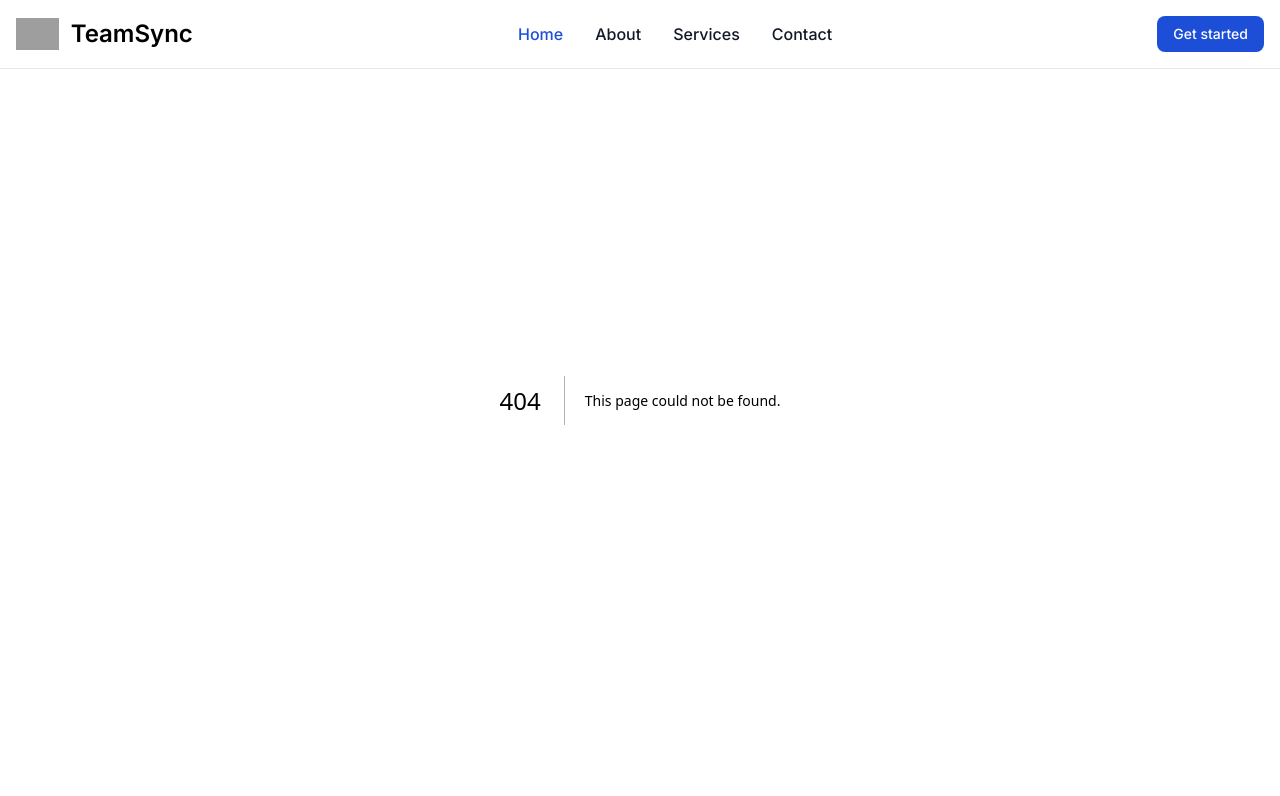
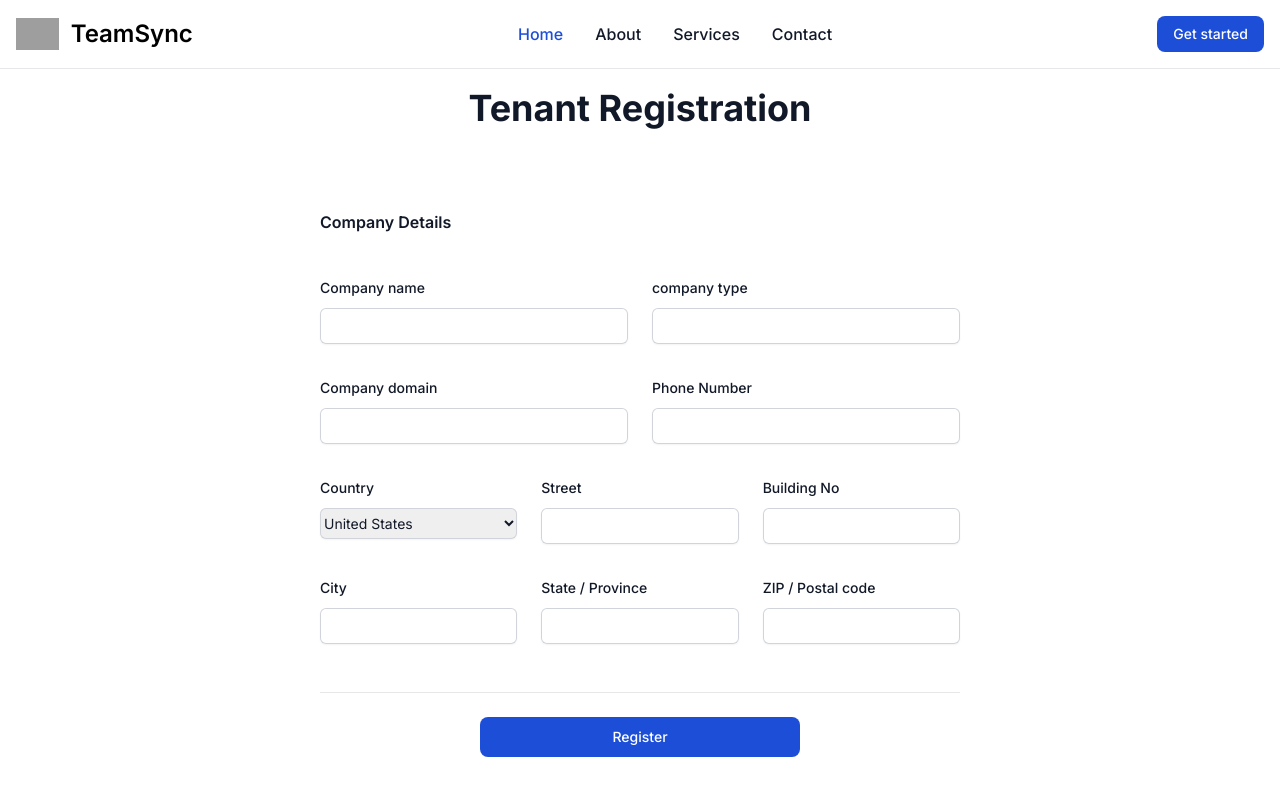
Before and after one commit to jitheshm/TeamSync, a Next.js app in the folder frontend/: page /tenant-registration in a window 1280 px wide. Before the commit this address had no page. Shown: the top 796 px of the page. Built offline with nearby package versions, Linux system fonts and the light colour scheme; grey boxes are pictures that could not be loaded.

Commit message:
tenant registration page added

```diff
--- /dev/null
+++ b/frontend/src/app/tenant-registration/page.tsx
@@ -0,0 +1,98 @@
+import React from 'react'
+
+function page() {
+    return (
+
+        <div className='bg-white pt-10 h-screen'>
+
+            <div>
+                <h4 className="text-3xl font-bold tracki text-center mt-12 sm:text-4xl text-gray-900">Tenant Registration</h4>
+            </div>
+            <form className='w-1/2 mx-auto mt-20'>
+                <div className="space-y-12">
+
+                    <div className="border-b border-gray-900/10 pb-12">
+                        <h2 className="text-base font-semibold leading-7 text-gray-900">Company Details</h2>
+                        <div className="mt-10 grid grid-cols-1 gap-x-6 gap-y-8 sm:grid-cols-6">
+                            <div className="sm:col-span-3">
+                                <label htmlFor="company-name" className="block text-sm font-medium leading-6 text-gray-900">Company name</label>
+                                <div className="mt-2">
+                                    <input type="text" name="company-name" id="company-name" autoComplete="given-name" className="block w-full rounded-md border-0 py-1.5 text-gray-900 shadow-sm ring-1 ring-inset ring-gray-300 placeholder:text-gray-400 focus:ring-2 focus:ring-inset focus:ring-indigo-600 sm:text-sm sm:leading-6" />
+                                </div>
+                            </div>
+                            <div className="sm:col-span-3">
+                                <label htmlFor="company-type" className="block text-sm font-medium leading-6 text-gray-900">company type</label>
+                                <div className="mt-2">
+                                    <input type="text" name="company-type" id="company-type" className="block w-full rounded-md border-0 py-1.5 text-gray-900 shadow-sm ring-1 ring-inset ring-gray-300 placeholder:text-gray-400 focus:ring-2 focus:ring-inset focus:ring-indigo-600 sm:text-sm sm:leading-6" />
+                                </div>
+                            </div>
+
+                            <div className="sm:col-span-3">
+                                <label htmlFor="company-domain" className="block text-sm font-medium leading-6 text-gray-900">Company domain</label>
+                                <div className="mt-2">
+                                    <input type="text" name="company-domain" id="company-domain" className="block w-full rounded-md border-0 py-1.5 text-gray-900 shadow-sm ring-1 ring-inset ring-gray-300 placeholder:text-gray-400 focus:ring-2 focus:ring-inset focus:ring-indigo-600 sm:text-sm sm:leading-6" />
+                                </div>
+                            </div>
+                            <div className="sm:col-span-3">
+                                <label htmlFor="phone-number" className="block text-sm font-medium leading-6 text-gray-900">Phone Number</label>
+                                <div className="mt-2">
+                                    <input type="text" name="phone-number" id="phone-number" className="block w-full rounded-md border-0 py-1.5 text-gray-900 shadow-sm ring-1 ring-inset ring-gray-300 placeholder:text-gray-400 focus:ring-2 focus:ring-inset focus:ring-indigo-600 sm:text-sm sm:leading-6" />
+                                </div>
+                            </div>
+
+                            <div className="sm:col-span-2">
+                                <label htmlFor="country" className="block text-sm font-medium leading-6 text-gray-900">Country</label>
+                                <div className="mt-2">
+                                    <select id="country" name="country" autoComplete="country-name" className="block w-full rounded-md border-0 py-1.5 text-gray-900 shadow-sm ring-1 ring-inset ring-gray-300 focus:ring-2 focus:ring-inset focus:ring-indigo-600 sm:max-w-xs sm:text-sm sm:leading-6">
+                                        <option>United States</option>
+                                        <option>India</option>
+
+                                    </select>
+                                </div>
+                            </div>
+                            <div className="sm:col-span-2 ">
+                                <label htmlFor="street" className="block text-sm font-medium leading-6 text-gray-900">Street</label>
+                                <div className="mt-2">
+                                    <input type="text" name="street" id="street" className="block w-full rounded-md border-0 py-1.5 text-gray-900 shadow-sm ring-1 ring-inset ring-gray-300 placeholder:text-gray-400 focus:ring-2 focus:ring-inset focus:ring-indigo-600 sm:text-sm sm:leading-6" />
+                                </div>
+                            </div>
+                            <div className="sm:col-span-2 ">
+                                <label htmlFor="building-no" className="block text-sm font-medium leading-6 text-gray-900">Building No</label>
+                                <div className="mt-2">
+                                    <input type="text" name="building-no" id="building-no" className="block w-full rounded-md border-0 py-1.5 text-gray-900 shadow-sm ring-1 ring-inset ring-gray-300 placeholder:text-gray-400 focus:ring-2 focus:ring-inset focus:ring-indigo-600 sm:text-sm sm:leading-6" />
+                                </div>
+                            </div>
+                            <div className="sm:col-span-2 sm:col-start-1">
+                                <label htmlFor="city" className="block text-sm font-medium leading-6 text-gray-900">City</label>
+                                <div className="mt-2">
+                                    <input type="text" name="city" id="city" autoComplete="address-level2" className="block w-full rounded-md border-0 py-1.5 text-gray-900 shadow-sm ring-1 ring-inset ring-gray-300 placeholder:text-gray-400 focus:ring-2 focus:ring-inset focus:ring-indigo-600 sm:text-sm sm:leading-6" />
+                                </div>
+                            </div>
+                            <div className="sm:col-span-2">
+                                <label htmlFor="region" className="block text-sm font-medium leading-6 text-gray-900">State / Province</label>
+                                <div className="mt-2">
+                                    <input type="text" name="region" id="region" autoComplete="address-level1" className="block w-full rounded-md border-0 py-1.5 text-gray-900 shadow-sm ring-1 ring-inset ring-gray-300 placeholder:text-gray-400 focus:ring-2 focus:ring-inset focus:ring-indigo-600 sm:text-sm sm:leading-6" />
+                                </div>
+                            </div>
+                            <div className="sm:col-span-2">
+                                <label htmlFor="postal-code" className="block text-sm font-medium leading-6 text-gray-900">ZIP / Postal code</label>
+                                <div className="mt-2">
+                                    <input type="text" name="postal-code" id="postal-code" autoComplete="postal-code" className="block w-full rounded-md border-0 py-1.5 text-gray-900 shadow-sm ring-1 ring-inset ring-gray-300 placeholder:text-gray-400 focus:ring-2 focus:ring-inset focus:ring-indigo-600 sm:text-sm sm:leading-6" />
+                                </div>
+                            </div>
+                        </div>
+                    </div>
+
+                </div>
+                <div className="mt-6 flex items-center justify-center">
+
+                    <button type="submit" className="w-1/2 text-white bg-blue-700 hover:bg-blue-800 focus:ring-4 focus:outline-none focus:ring-blue-300 font-medium rounded-lg text-sm px-5 py-2.5 text-center dark:bg-blue-600 dark:hover:bg-blue-700 dark:focus:ring-blue-800">Register</button>
+                </div>
+            </form>
+        </div>
+
+
+    )
+}
+
+export default page
```
